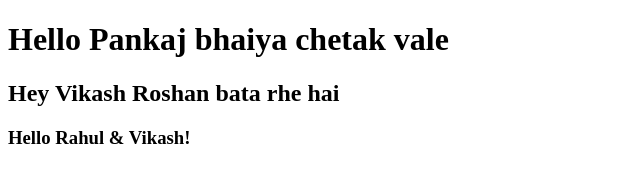
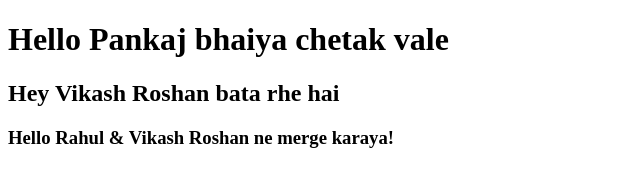
Before and after one commit to neegexvikash/git-practice, a plain HTML site: page index.html in a window 1280 px wide. Shown: the whole page, without its empty margins (0-640 px from the left). Drawn offline with Linux system fonts and the light colour scheme.

Commit message:
Lalalalla

```diff
--- a/index.html
+++ b/index.html
@@ -6,6 +6,6 @@
 <body>
     <h1>Hello Pankaj bhaiya chetak vale </h1>
     <h2>Hey Vikash Roshan bata rhe hai</h2>
-    <h3>Hello Rahul & Vikash!</h3>
+    <h3>Hello Rahul & Vikash Roshan ne merge karaya!</h3>
 </body>
 </html>
```
